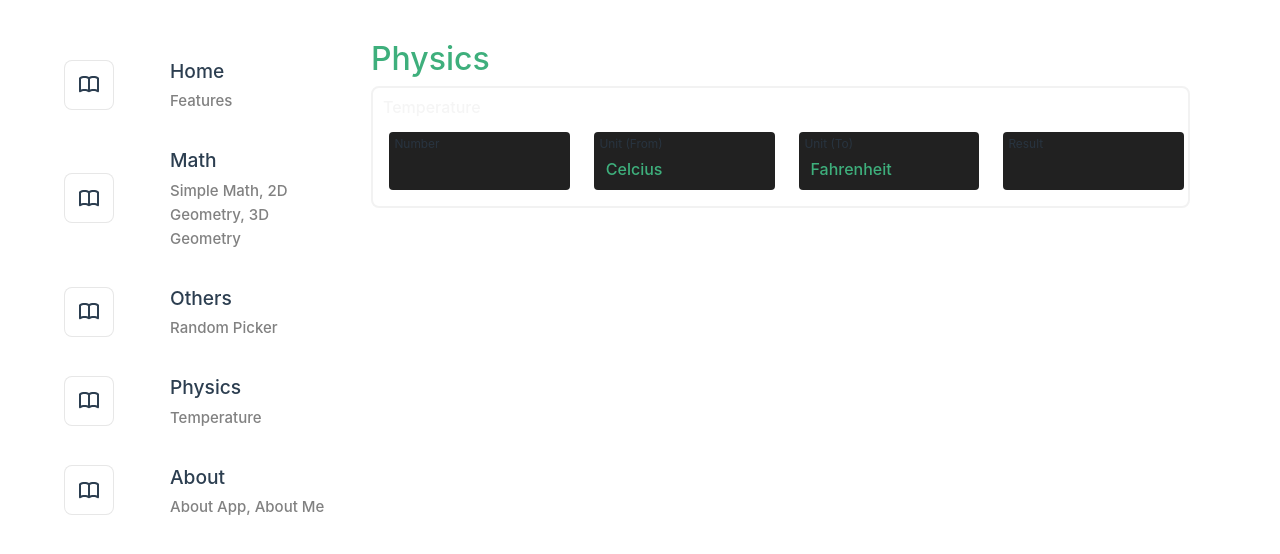
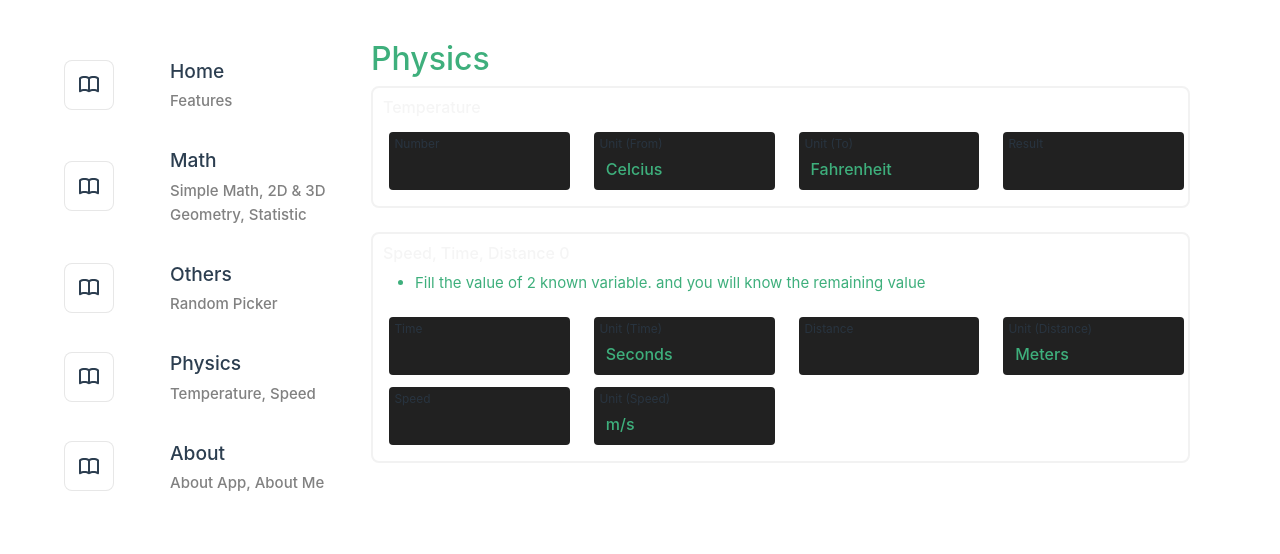
Before and after one commit to FlazeFy/Ultilator, a Vue app: page /physics in a window 1280 px wide. Shown: the top 554 px of the page. Built offline with nearby package versions, Linux system fonts and the light colour scheme.

Commit message:
random picker add value validator and count speed
count speed not finished

```diff
--- a/index.html
+++ b/index.html
@@ -6,6 +6,8 @@
     <meta name="viewport" content="width=device-width, initial-scale=1.0">
     <link href="https://cdn.jsdelivr.net/npm/bootstrap@5.0.2/dist/css/bootstrap.min.css" rel="stylesheet" integrity="sha384-EVSTQN3/azprG1Anm3QDgpJLIm9Nao0Yz1ztcQTwFspd3yD65VohhpuuCOmLASjC" crossorigin="anonymous">
     <script src="https://cdnjs.cloudflare.com/ajax/libs/vue/1.0.18/vue.min.js"></script>
+    <script src="https://cdn.jsdelivr.net/npm/vue@2.5.11/dist/vue.js"></script>
+
     <script src="https://cdn.jsdelivr.net/npm/bootstrap@5.0.2/dist/js/bootstrap.bundle.min.js" integrity="sha384-MrcW6ZMFYlzcLA8Nl+NtUVF0sA7MsXsP1UyJoMp4YLEuNSfAP+JcXn/tWtIaxVXM" crossorigin="anonymous"></script>
     <title>Ultilator</title>
   </head>
--- a/src/assets/base.css
+++ b/src/assets/base.css
@@ -145,6 +145,9 @@ input.form-control:focus, textarea.form-control:focus{
 .text-primary{
   color: #3EAF7C !important;
 }
+.text-danger{
+  color:#FD7053 !important;
+}
 .brand{
   font-weight: 500 !important;
 }
--- a/src/components/content/others/random.vue
+++ b/src/components/content/others/random.vue
@@ -15,6 +15,20 @@
 
                 document.getElementById("result_winner").innerHTML = '<h4 class="mt-4">The winner is <br><span class="winner-text">' + winner + '</span></h4>';
                 document.getElementById("result_value").value = res;
+            },
+            addValue(event, random_list){
+                let val = event.target.value
+                let input_style = document.getElementById("add_data").style
+                let warning = document.getElementById("text_warning")
+
+                if(val.trim().length > 0){
+                    random_list.push(val)
+                    input_style.border = "none"
+                    warning.innerHTML = ""
+                } else {
+                    input_style.border = "2px solid #FD7053"
+                    warning.innerHTML = "Input can't be empty!"
+                }
             }
         }
     }
@@ -24,10 +38,14 @@
     <div class="container">
         <h6 class="container-title">Random Picker</h6>
         <div class="form-floating">
-            <input @change="event => random_list.push(event.target.value)" class="form-control" id="add_data" required>
+            <input @change="addValue($event, random_list)" class="form-control" id="add_data" required>
             <label for="floatingInput">Add Item</label>
         </div>
-        <p class="text-primary mb-3">Press Enter or unhover the input to add new item</p>
+        <p class="text-danger mb-3" id="text_warning"></p>
+        <ul class="text-primary mb-3">
+            <li>Press Enter or unhover the input to add new item</li>
+            <li>Click the item to remove the item</li>
+        </ul>
 
         <h6>Showing <b class="text-primary">{{ random_list.length }}</b> item</h6>
         <div v-for="(item, index) in random_list" class="d-inline">
--- /dev/null
+++ b/src/components/content/physics/speed.vue
@@ -0,0 +1,120 @@
+<script>
+    export default {
+        data() {
+            return {
+                name: 'Vue.js',
+                active: []
+            }
+        },
+        methods: {
+            countSpeed(active) {
+                let speed_v = parseInt(document.getElementById("speed_value").value)
+                let speed_style = document.getElementById("speed_value").style
+                let time_v = parseInt(document.getElementById("time_value").value)
+                let time_style = document.getElementById("time_value").style
+                let dis_v = parseInt(document.getElementById("dis_value").value)
+                let dis_style = document.getElementById("dis_value").style
+
+                function unborderAll() {
+                    speed_style.border = "none"
+                    time_style.border = "none"
+                    dis_style.border = "none"
+                }
+
+                var res
+
+                //Input validator
+                if(isNaN(speed_v)){
+                    speed_style.border = "2px solid #3EAF7C"
+                } else {
+                    speed_style.border = "none"
+                }
+
+                if(isNaN(time_v)){
+                    time_style.border = "2px solid #3EAF7C"
+                } else {
+                    time_style.border = "none"
+                }
+
+                if(isNaN(dis_v)){
+                    dis_style.border = "2px solid #3EAF7C"
+                } else {
+                    dis_style.border = "none"
+                }
+
+                //Count result
+                if(!isNaN(speed_v) && !isNaN(time_v)){
+                    unborderAll()
+                }
+                if(!isNaN(time_v) && !isNaN(dis_v)){
+                    unborderAll()
+                }
+                if(!isNaN(speed_v) && !isNaN(dis_v)){
+                    unborderAll()
+                }
+
+
+                //document.getElementById("result_temp").value = res;
+            }
+        }
+    }
+</script>
+
+<template>
+    <div class="container">
+        <h6 class="container-title">Speed, Time, Distance {{active.length}}</h6>
+        <ul class="text-primary mb-3">
+            <li>Fill the value of 2 known variable. and you will know the remaining value</li>
+        </ul>
+        <div class="row">
+            <div class="col-lg-3 col-sm-6">
+                <div class="form-floating">
+                    <input type="number" class="form-control" @change="countSpeed(active)" id="time_value">
+                    <label for="floatingInput">Time</label>
+                </div>
+            </div>
+            <div class="col-lg-3 col-sm-4">
+               <div class="form-floating">
+                    <select class="form-select" id="time_unit" @click="countSpeed(active)" aria-label="Floating label select example">
+                        <option value="1" selected>Seconds</option>
+                        <option value="2">Minutes</option>
+                        <option value="3">Hour</option>
+                    </select>
+                    <label for="time_unit">Unit (Time)</label>
+                </div>
+            </div>
+            <div class="col-lg-3 col-sm-6">
+                <div class="form-floating">
+                    <input type="number" class="form-control" id="dis_value" @change="countSpeed(active)">
+                    <label for="floatingInput">Distance</label>
+                </div>
+            </div>
+            <div class="col-lg-3 col-sm-4">
+               <div class="form-floating">
+                    <select class="form-select" id="dis_unit" @click="countSpeed(active)" aria-label="Floating label select example">
+                        <option value="1" selected>Meters</option>
+                        <option value="2">Kilometers</option>
+                        <option value="3">Miles</option>
+                    </select>
+                    <label for="time_unit">Unit (Distance)</label>
+                </div>
+            </div>
+            <div class="col-lg-3 col-sm-4">
+                <div class="form-floating">
+                    <input type="number" class="form-control" @change="countSpeed(active)" id="speed_value">
+                    <label for="floatingInput">Speed</label>
+                </div>
+            </div>
+            <div class="col-lg-3 col-sm-4">
+                <div class="form-floating">
+                    <select class="form-select" id="speed_unit" @click="countSpeed(active)" aria-label="Floating label select example">
+                        <option value="1" selected>m/s</option>
+                        <option value="2">km/h</option>
+                        <option value="3">mph</option>
+                    </select>
+                    <label for="speed_unit">Unit (Speed)</label>
+                </div>
+            </div>
+        </div>
+    </div>
+</template>
--- a/src/components/navigation/Bar.vue
+++ b/src/components/navigation/Bar.vue
@@ -20,7 +20,7 @@
             <DocumentationIcon />
         </template>
         <template #heading>Math</template>
-            Simple Math, 2D Geometry, 3D Geometry
+            Simple Math, 2D & 3D Geometry, Statistic
         </NavLink>
     </router-link>
 
@@ -40,7 +40,7 @@
             <DocumentationIcon />
         </template>
         <template #heading>Physics</template>
-            Temperature
+            Temperature, Speed
         </NavLink>
     </router-link>
 
--- a/src/views/PhysicsView.vue
+++ b/src/views/PhysicsView.vue
@@ -1,10 +1,12 @@
 <script setup>
   import Temperature from "../components/content/physics/temperature.vue"
+  import Speed from "../components/content/physics/speed.vue"
 </script>
 
 <template>
   <div>
     <h2 class="text-primary brand">Physics</h2>
-    <Temperature></Temperature>
+    <Temperature class="mb-4"></Temperature>
+    <Speed></Speed>
   </div>
 </template>
```
